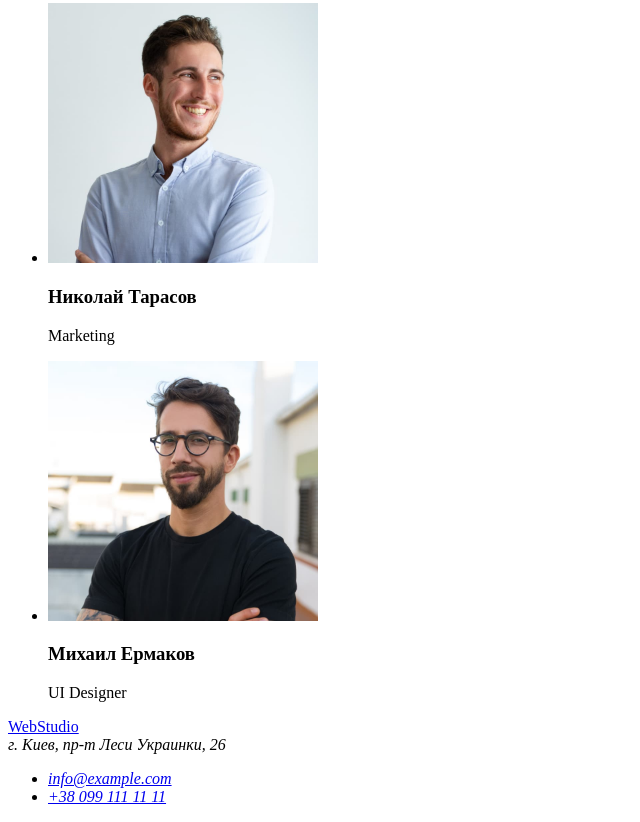
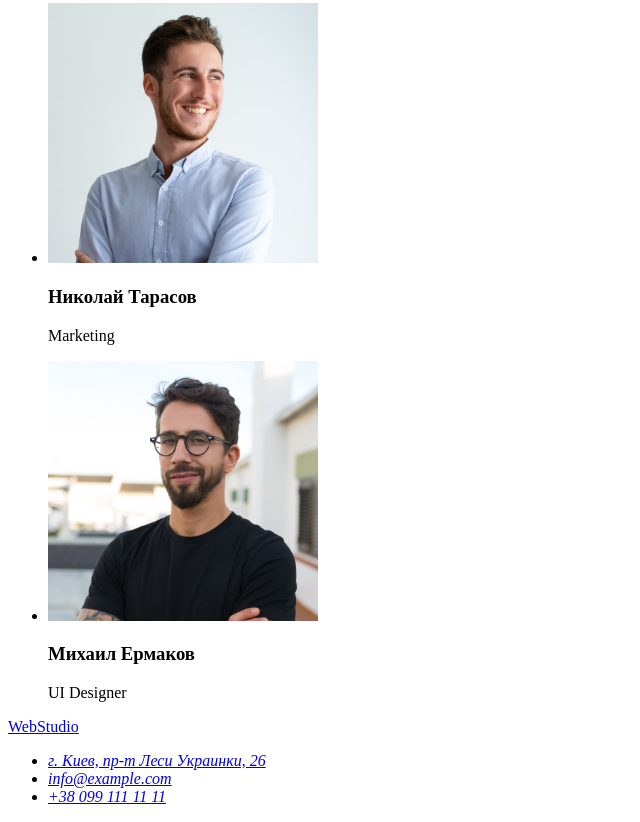
Before and after one commit to YevhenProkhorenko/goit-markup-hw-01, a plain HTML site: page index.html in a window 1280 px wide. Shown: the part 2285-3107 px from the top of the page, without its empty margins (0-640 px from the left). Drawn offline with Linux system fonts and the light colour scheme.

Commit message:
Исправляет ошибки в теге address

```diff
--- a/index.html
+++ b/index.html
@@ -122,8 +122,12 @@
     <footer>
       <a href="./index.html">WebStudio</a>
       <address>
-        г. Киев, пр-т Леси Украинки, 26
         <ul>
+          <li>
+            <a href="https://goo.gl/maps/CnC2TCS1E6ZWtg9c6"
+              >г. Киев, пр-т Леси Украинки, 26</a
+            >
+          </li>
           <li><a href="mailto:info@example.com">info@example.com</a></li>
           <li><a href="tel:+380991111111">+38 099 111 11 11</a></li>
         </ul>
```
